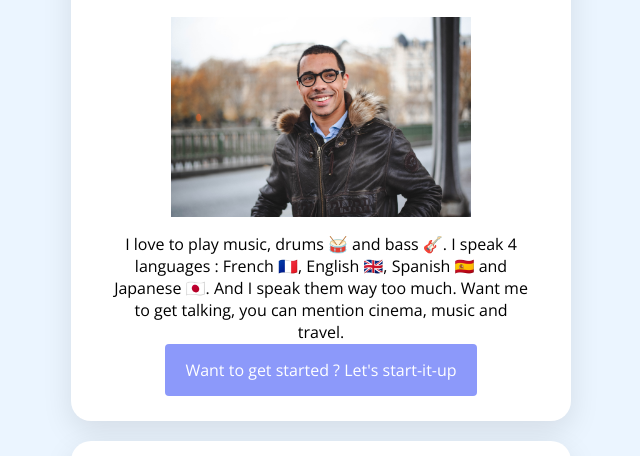
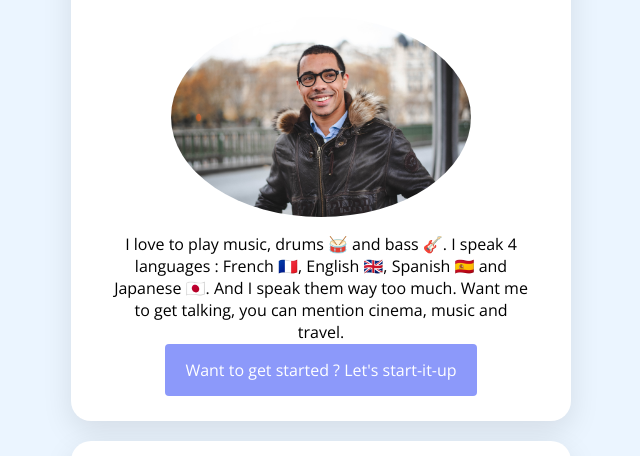
Before and after one commit to mxm-rc/profile, a plain HTML site: page index.html in a window 1280 px wide. Shown: the part 118-574 px from the top of the page, without its empty margins (319-959 px from the left). Drawn offline with nearby package versions, Linux system fonts and the light colour scheme.

Commit message:
updated html file

```diff
--- a/index.html
+++ b/index.html
@@ -13,7 +13,7 @@
     <div class="container">
       <div class="card-white">
       <h1> Hello, I'm Maxime</h1>
-      <img src="images/DSC_9029.jpg" alt="Maxime Robert-Colin" width="300">
+      <img class="img-circle" src="images/DSC_9029.jpg" alt="Maxime Robert-Colin" width="300">
 
       <p>
         I love to play music, drums 🥁 and bass 🎸.
```
